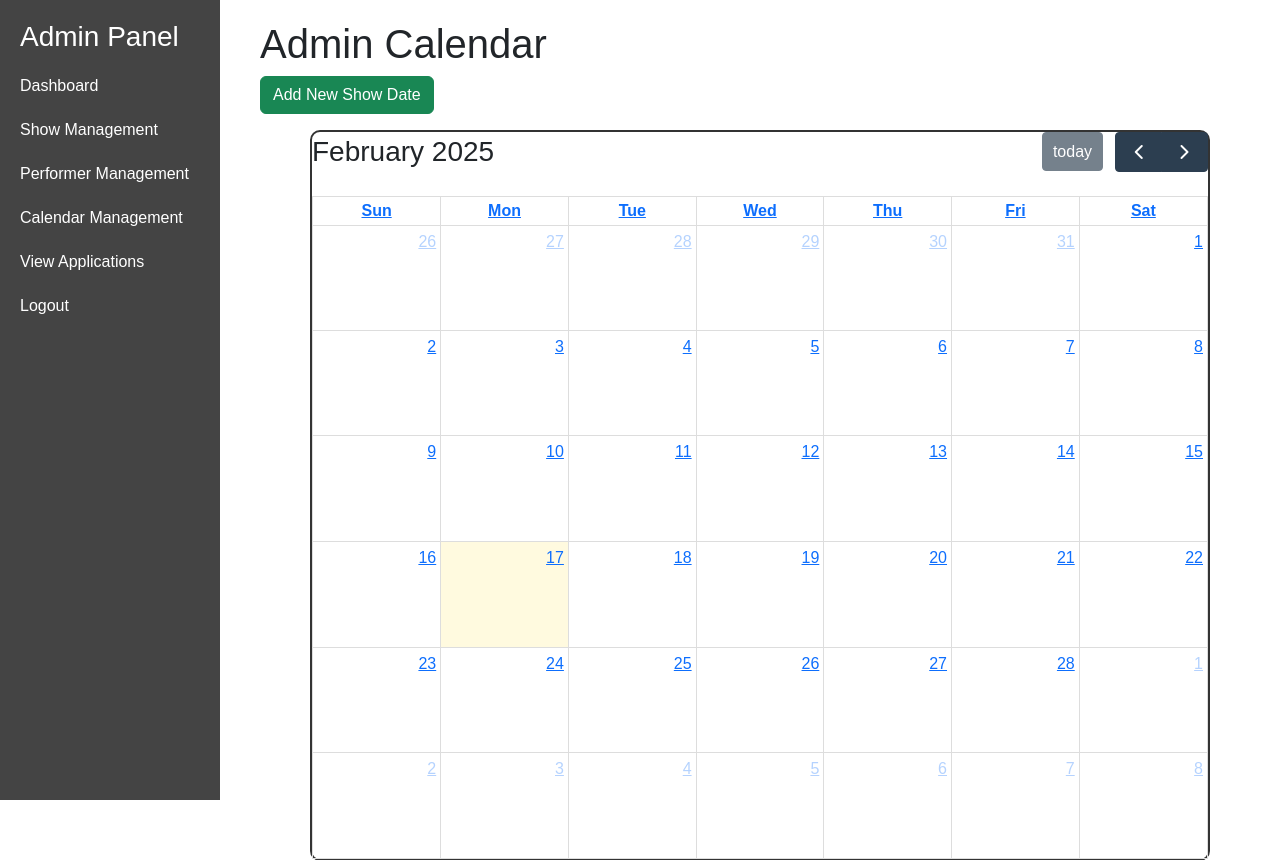
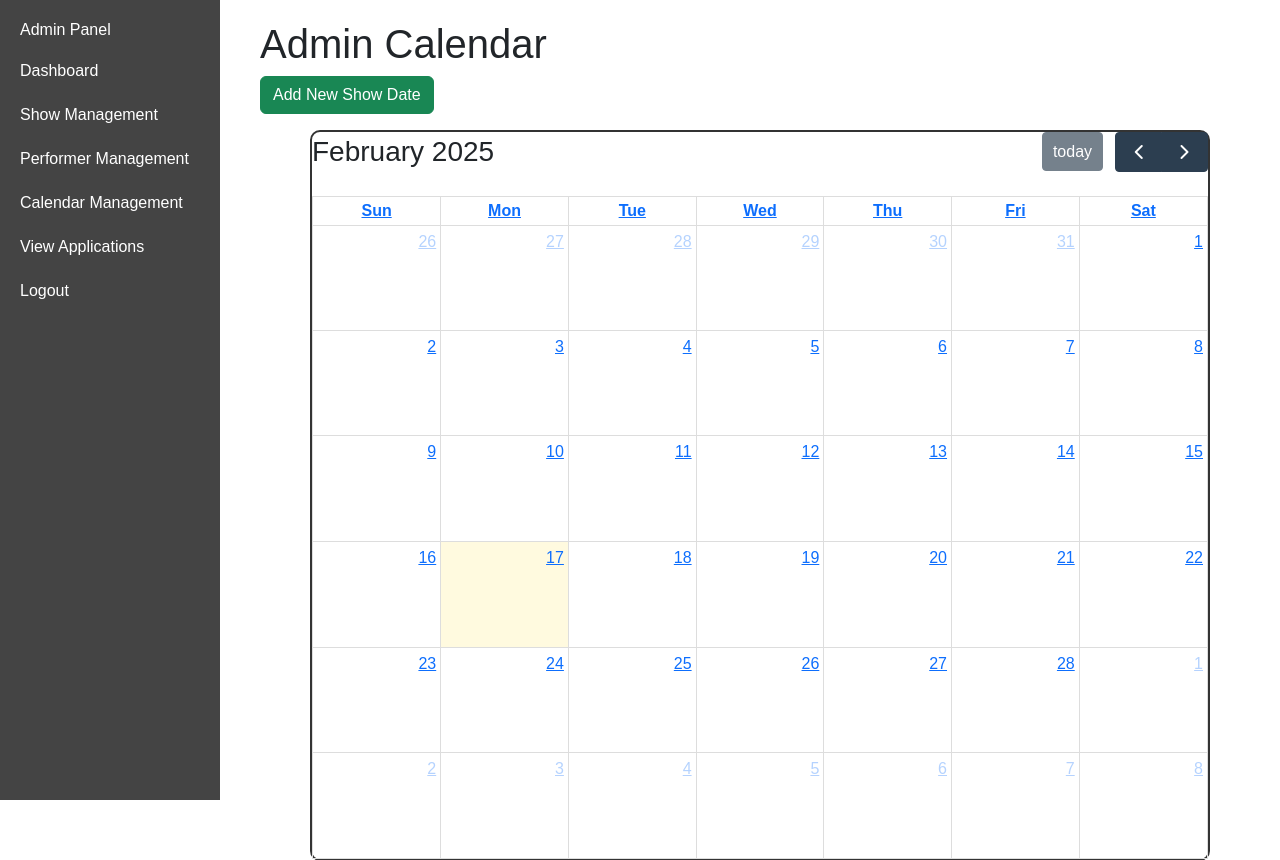
Before and after one commit to GrapevineEscape/MysteriesInMotion-Public, a Flask app: template app/templates/admin/calendar.html in a window 1280 px wide. Shown: the top 860 px of the page. Run offline with Flask 3, Linux system fonts and the light colour scheme; the template is opened without the code that fills it, so the values that code supplies are empty; some libraries are stand-ins or nearby versions.

Commit message:
Admin Calendar Dashboard css 4

```diff
--- a/app/static/css/style.css
+++ b/app/static/css/style.css
@@ -47,3 +47,7 @@ body {
     margin-left: 240px;
     padding: 20px;
 }
+
+.admin-sidebar h3 {
+    font-size: 1.0rem !important;
+}
```
